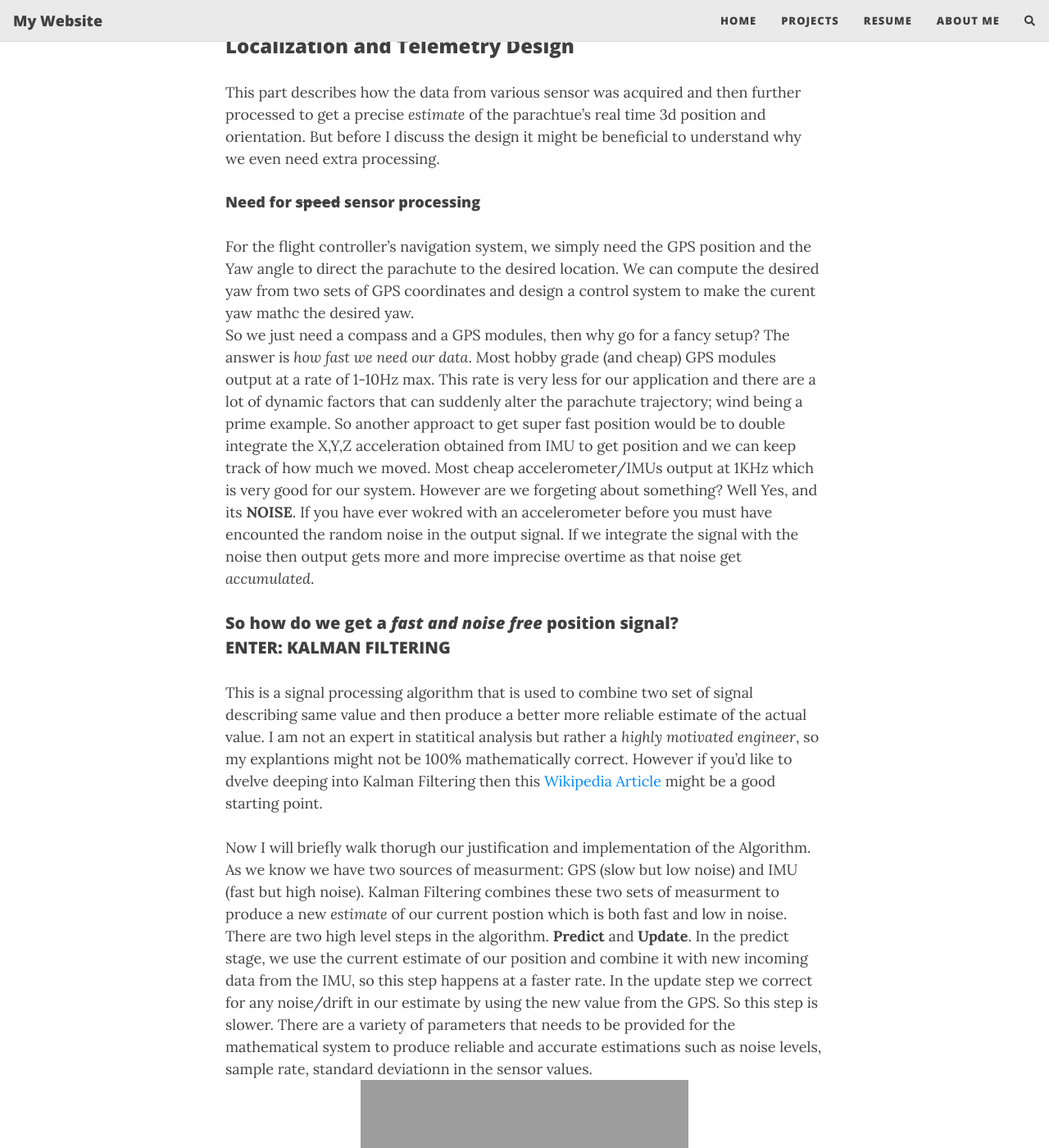
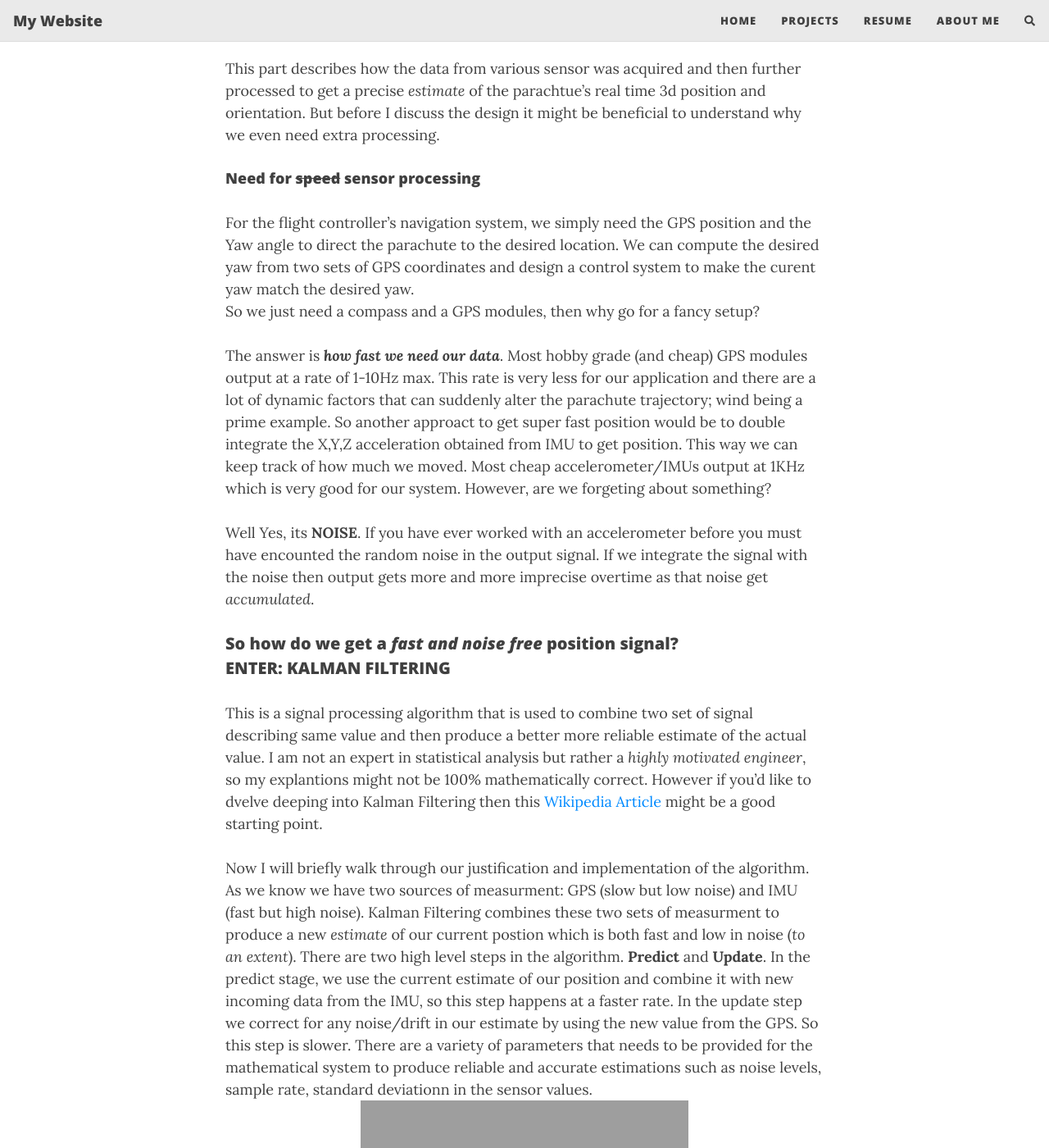
Before and after one commit to Nischay2312/Nischay2312.github.io, a Jekyll site: the page built from _posts/2024-09-16-Guided-Parachute-Flight-Controller.md, in a window 1280 px wide and 1400 px high, scrolled down 5246 px. Shown: the whole window at 82% size. Built offline with Jekyll 4.4.1, drawn with Linux system fonts in a browser that asks for light colours; nearby versions of some CDN libraries; comment, search, counter and statistics services are not loaded; some of the changed text lies outside the part shown.

Commit message:
spelling mistakes

```diff
--- a/_posts/2024-09-16-Guided-Parachute-Flight-Controller.md
+++ b/_posts/2024-09-16-Guided-Parachute-Flight-Controller.md
@@ -28,41 +28,41 @@
 
 
 ### Hardware Design
-The system contains for three major sub sections: Power distribution system, micro-controller circuitry and all the sensors/peripherals attached. Since the system was to be gliding in air, we defintily needed battery power. I decided to chosse a 2 cell 7.4V li-po battery as they have good energy desnity and are sufficiently light and small to be easily caired by the drone that drops the parachute. Below is a high level diagram of the system, ignore the 3.7V battery, we upgraded to 7.4V and used a Buck converter
+The system contains three major sub sections: Power distribution system, micro-controller circuitry and all the sensors/peripherals attached. Since the system was to be gliding in air, we definitley needed battery power. I decided to chosse a 2 cell, 7.4V li-po battery as they have good energy density and are sufficiently light and small to be easily cairred by the drone that drops the parachute. Below is a high level diagram of the system, ignore the 3.7V battery, we upgraded to 7.4V and used a Buck converter
 ![Hardware High Level Diagram](https://nischay2312.github.io/assets/img/Parachute_Hardware_Flow.png){: .mx-auto.d-block :}
 #### Power Distribution System
 This was essentially used to convert the 7.4V from lipo to 5V/3.3V to drive the servos, micro and all sensors. A buck converter was used to step down the voltage. The output was capable to driving 5V at 4A. We decied high current rating due to the servo motors.
 #### Micro-controller System
-For this project I decided to use an off the shelf ESP32 micro, and used minimum components to get it wokring. I followed the Espressif's documents about ESP32 hardware design. The reason to use this micro was due to its less cost and Wireless capablity. The aircraft needed some channel to let the payload know the drop point and this was done right beofre the drop hence a wireless comminucation hardware was beneficial for the system.
+For this project I decided to use an off the shelf ESP32 module, and used minimum components to get it wokring. I followed the Espressif's documents about ESP32 hardware design. The reason to use this micro was due to its less cost and wireless capablity. The aircraft needed some communication channel to let the payload know the drop point and this was done right beofre the drop hence wireless comminucation hardware was beneficial for the system.
 #### Sensors/Peripherals
 The system used a variety of sensors: 9axis IMU, Barometer, GPS (but only headers to connect an external module) and SD card socket to allow dynamic config and telemetry recording. There were also some headers to connect upto 4 servos. <br><br>
 
-I designed the complete PCB in altium designed and it was manufactured by PCBWay. Below is a comparision of the system prototype and finished design.
+I designed the complete PCB in Altium Designer and it was manufactured by PCBWay. Below is a comparision of the system prototype and finished design.
 ![Prototpye](https://nischay2312.github.io/assets/img/PCB-OLD.jpg){: .mx-auto.d-block :}
 ![final PCB](https://nischay2312.github.io/assets/img/PCB-Identification.png){: .mx-auto.d-block :}
 
 ### Software Design
-Since we are using ESP32, we have a variety of stuff at our disposal, better performance, lots of hardware peripherals, wireless communication and dual cores. Our idea was to run a couple of tasks in parallel each doing one part of the system. The communication task would get the GPS co-ordinates from the aircraft, the sensor data acquisation task reads and processes data from the sensors, battery mamagement task records the battery voltage and the steering task to control the trajectory of the parachute. Below is our software flow diagram:
+Since we are using ESP32, we have a variety of stuff at our disposal, better performance, lots of hardware peripherals, wireless communication and dual cores. Our idea was to run a couple of tasks in parallel each doing one part of the system. The communication task would get the GPS co-ordinates from the aircraft, the sensor data acquisation task reads and processes data from the sensors, battery management task records the battery voltage and the steering task to control the trajectory of the parachute. Below is our software flow diagram:
 ![Software High Level Diagram](https://nischay2312.github.io/assets/img/Parachute_Software_Flow.png){: .mx-auto.d-block :}
 
 ### Localization and Telemetry Design
 This part describes how the data from various sensor was acquired and then further processed to get a precise _estimate_ of the parachtue's real time 3d position and orientation. But before I discuss the design it might be beneficial to understand why we even need extra processing.
 #### Need for ~~speed~~ sensor processing
-For the flight controller's navigation system, we simply need the GPS position and the Yaw angle to direct the parachute to the desired location. We can compute the desired yaw from two sets of GPS coordinates and design a control system to make the curent yaw mathc the desired yaw.<br>
-So we just need a compass and a GPS modules, then why go for a fancy setup? The answer is _how fast we need our data_. Most hobby grade (and cheap) GPS modules output at a rate of 1-10Hz max. This rate is very less for our application and there are a lot of dynamic factors that can suddenly alter the parachute trajectory; wind being a prime example. So another approact to get super fast position would be to double integrate the X,Y,Z acceleration obtained from IMU to get position and we can keep track of how much we moved. Most cheap accelerometer/IMUs output at 1KHz which is very good for our system. However are we forgeting about something? Well Yes, and its **NOISE**. If you have ever wokred with an accelerometer before you must have encounted the random noise in the output signal. If we integrate the signal with the noise then output gets more and more imprecise overtime as that noise get _accumulated_. <br>
+For the flight controller's navigation system, we simply need the GPS position and the Yaw angle to direct the parachute to the desired location. We can compute the desired yaw from two sets of GPS coordinates and design a control system to make the curent yaw match the desired yaw.<br>
+So we just need a compass and a GPS modules, then why go for a fancy setup?<br><br> The answer is _**how fast we need our data**_. Most hobby grade (and cheap) GPS modules output at a rate of 1-10Hz max. This rate is very less for our application and there are a lot of dynamic factors that can suddenly alter the parachute trajectory; wind being a prime example. So another approact to get super fast position would be to double integrate the X,Y,Z acceleration obtained from IMU to get position. This way we can keep track of how much we moved. Most cheap accelerometer/IMUs output at 1KHz which is very good for our system. However, are we forgeting about something?<br><br> Well Yes, its **NOISE**. If you have ever worked with an accelerometer before you must have encounted the random noise in the output signal. If we integrate the signal with the noise then output gets more and more imprecise overtime as that noise get _accumulated_. <br>
 ##### So how do we get a _fast **and** noise free_ position signal? <br>
 ##### ENTER: KALMAN FILTERING
-This is a signal processing algorithm that is used to combine two set of signal describing same value and then produce a better more reliable estimate of the actual value. I am not an expert in statitical analysis but rather a _highly motivated engineer_, so my explantions might not be 100% mathematically correct. However if you'd like to dvelve deeping into Kalman Filtering then this [Wikipedia Article](https://en.wikipedia.org/wiki/Kalman_filter) might be a good starting point. <br><br> Now I will briefly walk thorugh our justification and implementation of the Algorithm. As we know we have two sources of measurment: GPS (slow but low noise) and IMU (fast but high noise). Kalman Filtering combines these two sets of measurment to produce a new _estimate_ of our current postion which is both fast and low in noise. There are two high level steps in the algorithm. **Predict** and **Update**. In the predict stage, we use the current estimate of our position and combine it with new incoming data from the IMU, so this step happens at a faster rate. In the update step we correct for any noise/drift in our estimate by using the new value from the GPS. So this step is slower. There are a variety of parameters that needs to be provided for the mathematical system to produce reliable and accurate estimations such as noise levels, sample rate, standard deviationn in the sensor values.
+This is a signal processing algorithm that is used to combine two set of signal describing same value and then produce a better more reliable estimate of the actual value. I am not an expert in statistical analysis but rather a _highly motivated engineer_, so my explantions might not be 100% mathematically correct. However if you'd like to dvelve deeping into Kalman Filtering then this [Wikipedia Article](https://en.wikipedia.org/wiki/Kalman_filter) might be a good starting point. <br><br> Now I will briefly walk through our justification and implementation of the algorithm. As we know we have two sources of measurment: GPS (slow but low noise) and IMU (fast but high noise). Kalman Filtering combines these two sets of measurment to produce a new _estimate_ of our current postion which is both fast and low in noise (_to an extent_). There are two high level steps in the algorithm. **Predict** and **Update**. In the predict stage, we use the current estimate of our position and combine it with new incoming data from the IMU, so this step happens at a faster rate. In the update step we correct for any noise/drift in our estimate by using the new value from the GPS. So this step is slower. There are a variety of parameters that needs to be provided for the mathematical system to produce reliable and accurate estimations such as noise levels, sample rate, standard deviationn in the sensor values.
 ![Kalman Filter Equations](https://nischay2312.github.io/assets/img/KalmanFilterDiagram.png){: .mx-auto.d-block :}
 <br>
-The implementations consists of a variety of mathematical operations corresponding to the predict and update steps that are well defined in [textbooks](https://www.wiley.com/en-us/Kalman+Filtering%3A+Theory+and+Practice+with+MATLAB%2C+4th+Edition-p-9781118851210). The challenging part is to make the calculation _computer friendly_ by this I mean if we can, then optimize out or bundle together matrix multiplications and inverse calcualtions to make them run faster. There was alo a design phase where I collected raw data from the system and used MATLAB to simulate our Kalman Filter with different parameters. The final implemantation was a highly flexible Kalman filter class which would allow us to reuse the filter for different systems in the future.<br>
-Here I have a plot of the comparision of the Filter performance. The output from the Kalman Filter was stored along with the raw GPS data and you can see that both traces are veery close to each other, however the GPS trace has far fewer different points doe to the slow output rate.
+The implementations consists of a variety of mathematical operations corresponding to the predict and update steps that are well defined in [textbooks](https://www.wiley.com/en-us/Kalman+Filtering%3A+Theory+and+Practice+with+MATLAB%2C+4th+Edition-p-9781118851210). The challenging part is to make the calculation _computer friendly_ by this I mean if we can, then optimize out or bundle together matrix multiplications and inverse calcualtions to make them run faster. There was also a design phase where I collected raw data from the system and used MATLAB to simulate our Kalman Filter with different parameters. The final implemantation was a highly flexible Kalman filter class which would allow us to reuse the filter for different systems in the future.<br>
+Here I have a plot of the comparision of the filter performance. The output from the Kalman Filter was stored along with the raw GPS data and you can see that both traces are very close to each other, however the GPS trace has far fewer different points due to the slow output rate.
 ![Kalamn Filter Performance](https://nischay2312.github.io/assets/img/MATLAB_Kalman_Sim_1.png){: .mx-auto.d-block :}  <br>
-Here is some visualization I did while testing. The right feed is the realtime orientation and left feed is the 3d position. It is to be noted that the 3d position doesn't work well for distances less than 5m as thats the minimum resolution of the GPS.
+Here is some visualization I did while testing. The right feed is the realtime orientation and left feed is the 3D position. It is to be noted that the 3D position doesn't work well for distances less than 5m as thats the minimum resolution of the GPS.
 <iframe width="560" height="315" src="https://www.youtube.com/embed/0itf6kAkNrg?si=gZ3NJHLM6qlcXf2f" title="YouTube video player" frameborder="0" allow="accelerometer; autoplay; clipboard-write; encrypted-media; gyroscope; picture-in-picture; web-share" referrerpolicy="strict-origin-when-cross-origin" allowfullscreen></iframe>
 
 ### Navigation System
-The navigation system's sole purpose is to get the position from the Localization System and control the servos to maintan the correct path towards the desitnation. We utilized a PID controller to make sure that the current Yaw of the parachute would match the desired yaw. Due to time restrictions we were not able to implement any fancy path planning algorithm. Our approach was a simple two point navigation. You get the desired yaw from two GPS coordinates and match it. It worked effectively for our system. However, in future we would surely want to dive deeper and explore more efficient path planning algorithms.
+The navigation system's sole purpose is to get the position from the Localization System and control the servos to maintan the correct path towards the desitnation. We utilized a PID controller to make sure that the current yaw of the parachute would match the desired yaw. Due to time restrictions we were not able to implement any fancy path planning algorithm. Our approach was a simple two point navigation. You get the desired yaw from two GPS coordinates and match it. It worked effectively for our system. However, in future we would surely want to dive deeper and explore more efficient path planning algorithms.
 
 ## Here is a Demo of the parachute in action:
 In the video the payload was dropped from around 75feet. The parachute landed at the correct position.
--- a/index.html
+++ b/index.html
@@ -6,8 +6,8 @@
 
 <h2>Introduction</h2>
 This website serves as a portfolio for my projects and a place to share my thoughts. I am a student at the University of British Columbia studying Electrical Engineering.
-I am currently looking for a Spring 2024 internship, so feel free to reach out to me if you have any opportunities!
-I like Embedded Systems, Robotics, Hardware Design and Signal Processing.
+I am currently looking for graduate roles starting summer 2025, so feel free to reach out to me if you have any opportunities!
+I like Embedded Systems, Robotics, Hardware Design/FPGAs and Signal Processing.
 
 
 <h2>Navigation</h2>
```
Also changed, not shown: other parts of _posts/2024-09-16-Guided-Parachute-Flight-Controller.md (+1 -1 lines).
